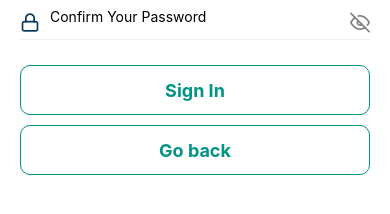
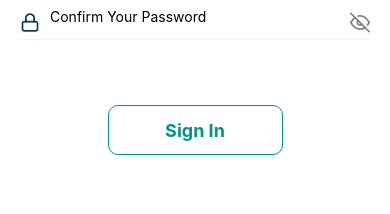
Before and after one commit to MahmoodGitt/Final-Year-Project, a React Native app: screen /SignUp in a window 390 px wide. Shown: the part 526-740 px from the top of the page. Built offline with nearby package versions, Linux system fonts and the light colour scheme; no server answers; what native-base, react-native-root-siblings would draw is missing.

Commit message:
Added scroll view and keyboaedavoidingView to sign up page. #34

```diff
--- a/screens/SignUpScreen.js
+++ b/screens/SignUpScreen.js
@@ -10,6 +10,7 @@
 	StatusBar,
 	ScrollView,
 	Alert,
+	KeyboardAvoidingView,
 } from 'react-native';
 
 // Firebase Packages
@@ -26,6 +27,7 @@
 import Feather from 'react-native-vector-icons/Feather';
 import RNPickerSelect from 'react-native-picker-select';
 import SelectDropdown from 'react-native-select-dropdown';
+import { SafeAreaView } from 'react-native-safe-area-context';
 
 const SignUpScreen = ({ navigation }) => {
 	const [selectedUniversity, setSelectedUniversity] = useState();
@@ -282,12 +284,10 @@
 		{ label: 'Apple', value: 'apple' },
 		{ label: 'Banana', value: 'banana' },
 	];
+
+	const renderInputs = () => {
 		return (
-		<View style={styles.container}>
-			{/* <View style={styles.header}>
-				<Text style={styles.text_header}>Register Now!</Text>
-			</View> */}
-			<Animatable.View animation="fadeInUpBig" style={styles.form}>
+			<ScrollView>
 				<View>
 					<Text style={styles.text}>Student Name</Text>
 					<View style={styles.action}>
@@ -318,17 +318,21 @@
 						</Text>
 					)}
 
-					{/* <Text style={styles.text}>University</Text> */}
-
 					{Platform.OS === 'ios' ? (
+						<View>
+							<Text style={styles.text}>University</Text>
 							<View style={styles.action}>
 								<Feather name="book" size={20} />
 								<View style={{ marginLeft: 5 }}>
 									<RNPickerSelect
-									placeholder={{ label: 'Select University', value: 'Select' }}
+										placeholder={{
+											label: 'Select University',
+											value: 'Select',
+										}}
 										onValueChange={(value) => console.log(value)}
 										items={map}
 									/>
+								</View>
 							</View>
 						</View>
 					) : (
@@ -454,7 +458,7 @@
 						<Text style={styles.errorMsg}>Passwords do not match</Text>
 					)}
 					<View style={styles.button}>
-						<TouchableOpacity style={styles.signIn} onPress={handleSignUp}>
+						<TouchableOpacity style={[styles.signIn]} onPress={handleSignUp}>
 							<Text
 								style={[
 									styles.textSign,
@@ -467,26 +471,30 @@
 							</Text>
 							{/* </LinearGradient> */}
 						</TouchableOpacity>
-
-						<TouchableOpacity
-							onPress={() => navigation.goBack()}
-							style={styles.signIn}
-						>
-							<Text
-								style={[
-									styles.textSign,
-									{
-										color: '#009387',
-									},
-								]}
-							>
-								Go back
-							</Text>
-						</TouchableOpacity>
 					</View>
 				</View>
+			</ScrollView>
+		);
+	};
+	return (
+		<View style={styles.container}>
+			{/* <View style={styles.header}>
+				<Text style={styles.text_header}>Register Now!</Text>
+			</View> */}
+			<Animatable.View animation="fadeInUpBig" style={styles.form}>
+				{Platform.OS === 'ios' ? (
+					<KeyboardAvoidingView
+						behavior={Platform.OS === 'ios' ? 'padding' : null}
+						style={{ flex: 1 }}
+					>
+						{renderInputs()}
+					</KeyboardAvoidingView>
+				) : (
+					renderInputs()
+				)}
 			</Animatable.View>
 		</View>
+		// </KeyboardAvoidingView>
 	);
 };
 
@@ -504,6 +512,7 @@
 	},
 	form: {
 		flex: 1,
+		// height: Platform.OS === 'ios' ?  : null,
 		backgroundColor: '#fff',
 
 		paddingHorizontal: 20,
@@ -547,14 +556,14 @@
 		marginTop: 15,
 	},
 	signIn: {
-		width: '100%',
+		width: '50%',
 		height: 50,
 		justifyContent: 'center',
 		alignItems: 'center',
 		borderRadius: 10,
 		borderColor: '#009387',
 		borderWidth: 1,
-		marginTop: 10,
+		marginTop: 50,
 	},
 	textSign: {
 		fontSize: 18,
```
Lines whose indentation alone changed are shown as unchanged.
